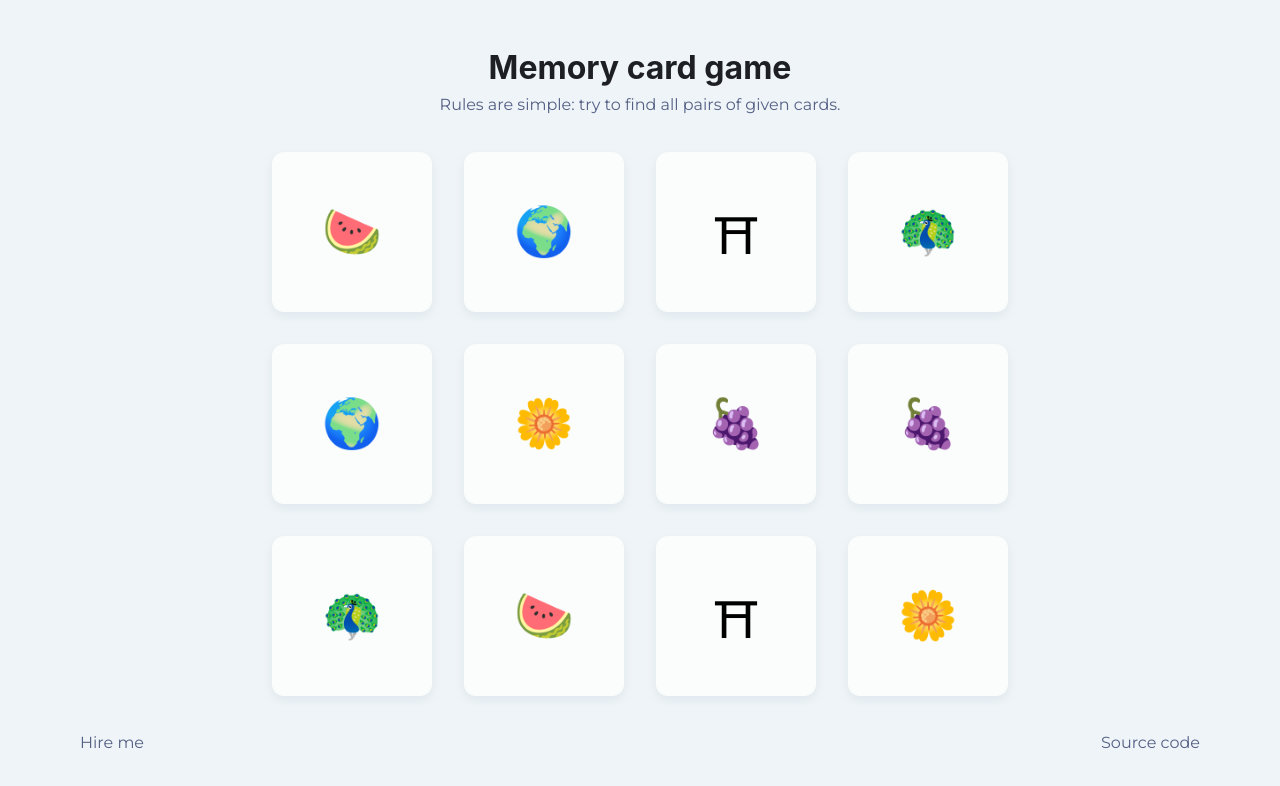
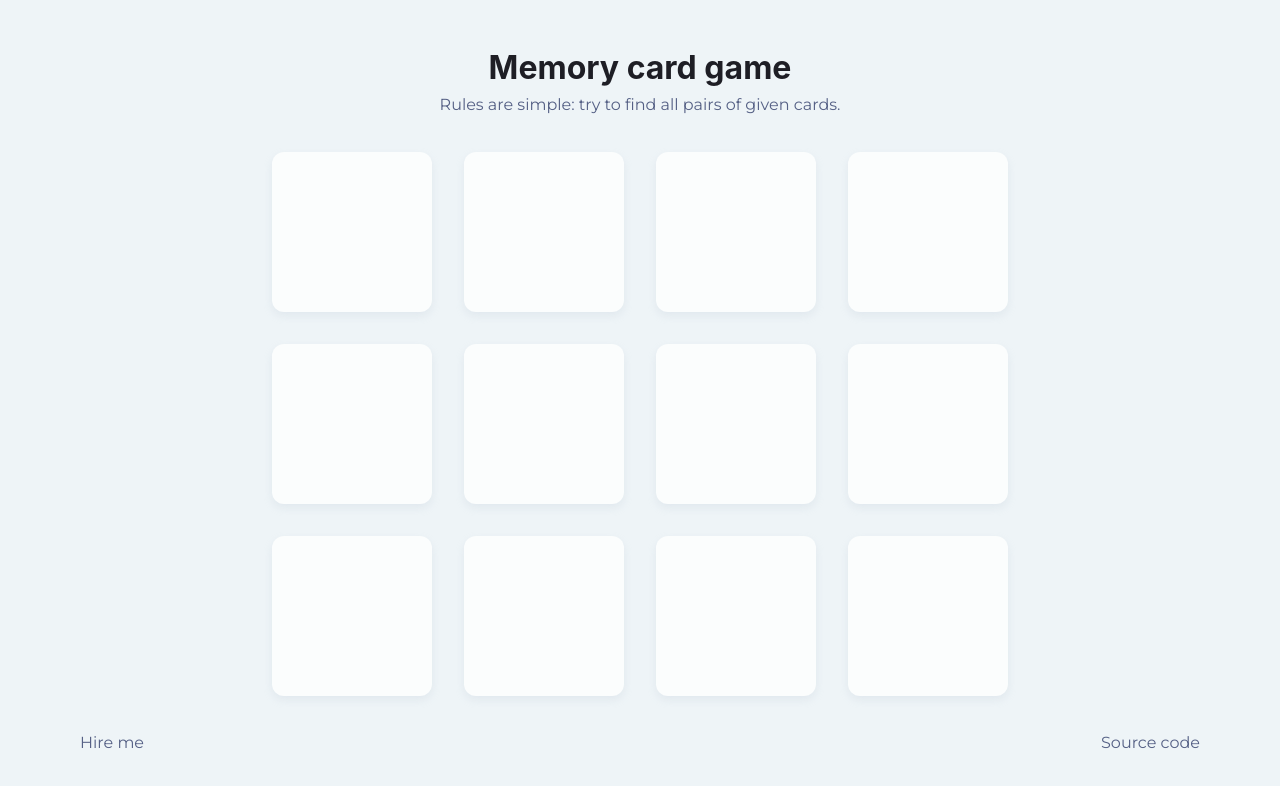
Before and after one commit to sashafromlibertalia/memory-card-game, a React (Create React App) app: page / in a window 1280 px wide. Shown: the top 786 px of the page. Built offline with nearby package versions, Linux system fonts and the light colour scheme.

Commit message:
feat(UI): added card flip

```diff
--- a/src/common/cards.data.ts
+++ b/src/common/cards.data.ts
@@ -1,8 +1,11 @@
-const cardsData = ["🌍", "🍉", "⛩", "🦚", "🌼", "🍇"]
+const cardsData = ["🌍", "🦊", "🍐", "🐝", "♥️", "🍇"]
+
+const shuffle = (array: string[]): string[] => {
+    return array.flatMap(card => [card, card])
+        .map(value => ({value, sort: Math.random()}))
+        .sort((a, b) => a.sort - b.sort)
+        .map(({value}) => value)
+}
 
 // Shuffle
-export default cardsData
-    .flatMap(card => [card, card])
-    .map(value => ({value, sort: Math.random()}))
-    .sort((a, b) => a.sort - b.sort)
-    .map(({value}) => value)
+export {cardsData, shuffle}
--- a/src/common/interfaces/card.props.ts
+++ b/src/common/interfaces/card.props.ts
@@ -1,3 +1,6 @@
 export default interface CardProps {
     data: string;
+    isFlipped: boolean;
+    index: number;
+    onClick: (index: number) => void;
 }
--- a/src/common/types/card.dto.ts
+++ /dev/null
@@ -1,4 +0,0 @@
-export type CardDTO = {
-    data: string,
-    isPicked: boolean,
-}
--- a/src/common/types/result.type.ts
+++ /dev/null
@@ -1 +0,0 @@
-export type GameResult = "Win" | "Lose"
--- a/src/components/Card.tsx
+++ b/src/components/Card.tsx
@@ -22,10 +22,14 @@ const CardWrapper = styled.div`
   }
 `
 
-const Card = ({data}: CardProps) => {
+const Card = (props: CardProps) => {
+    const handleClick = () => {
+        props.onClick(props.index);
+    };
+
     return (
-        <CardWrapper>
-            {data}
+        <CardWrapper onClick={handleClick}>
+            {props.isFlipped ? props.data : ""}
         </CardWrapper>
     );
 };
--- a/src/components/Field.tsx
+++ b/src/components/Field.tsx
@@ -1,7 +1,7 @@
-import React from 'react';
+import React, {useState} from 'react';
 import styled from "styled-components";
 import Card from "./Card";
-import CardsData from "../common/cards.data";
+import {cardsData, shuffle} from "../common/cards.data";
 
 const FieldGrid = styled.div`
   display: grid;
@@ -10,16 +10,24 @@ const FieldGrid = styled.div`
 `
 
 const Field = () => {
-    const AmountOfCards: number = 12
-    let container = []
+    const [cards, setCards] = useState(() => shuffle(cardsData))
+    const [isFlipped, setIsFlipped] = useState(Array<boolean>(cards.length).fill(false))
 
-    for (let i = 0; i < AmountOfCards; i++) {
-        container.push(<Card key={`Card-${i + 1}`} data={CardsData[i]}/>)
+    const handleFlip = (index: number) => {
+        setIsFlipped(isFlipped.map((n, i) => i === index ? !n : n))
     }
 
     return (
         <FieldGrid>
-            {container}
+            {
+                cards.map((data, index) => {
+                    return <Card key={index}
+                                 index={index}
+                                 isFlipped={isFlipped[index]}
+                                 data={data}
+                                 onClick={handleFlip}/>
+                })
+            }
         </FieldGrid>
     );
 };
```
Also changed, not shown: src/index.css (line endings or trailing spaces).
